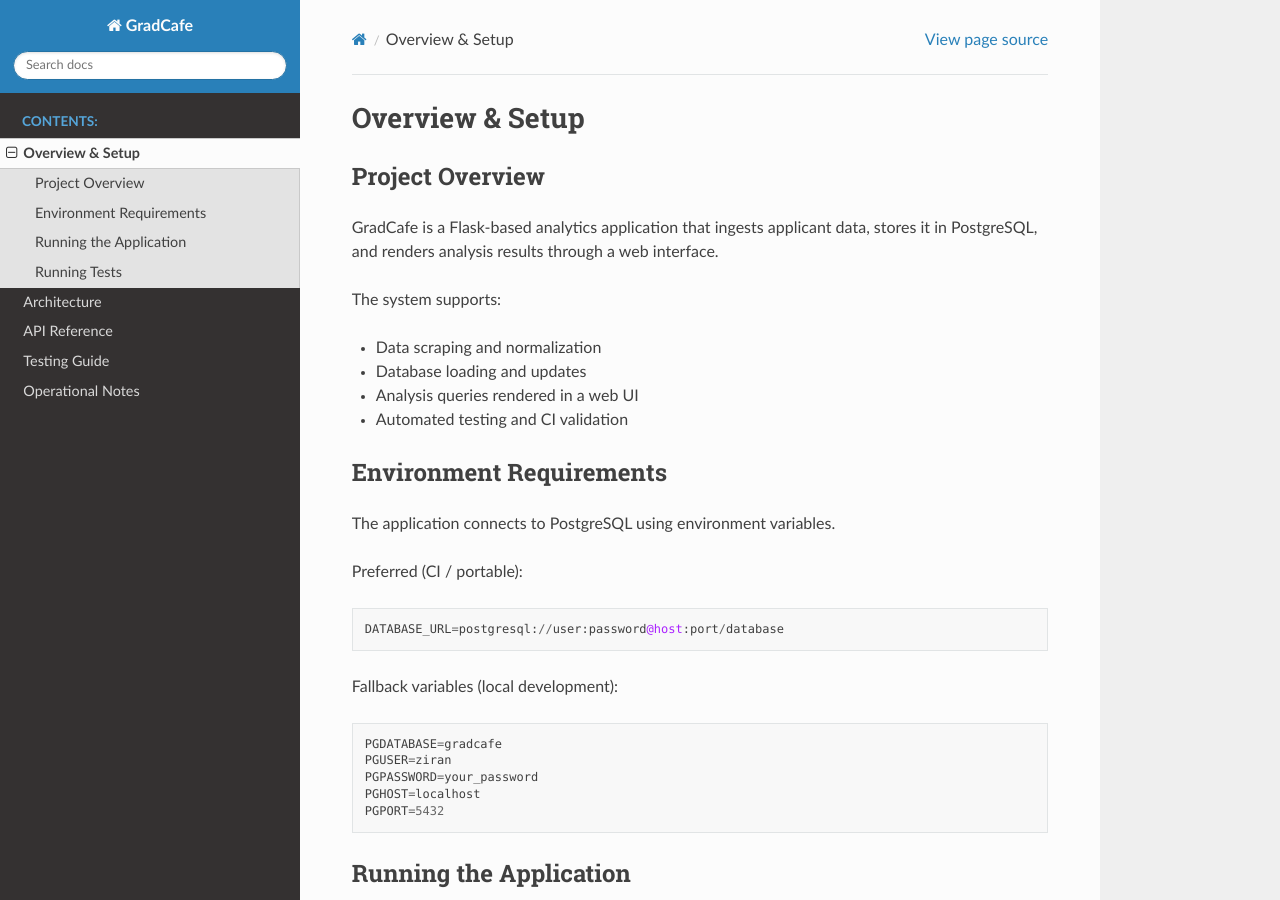
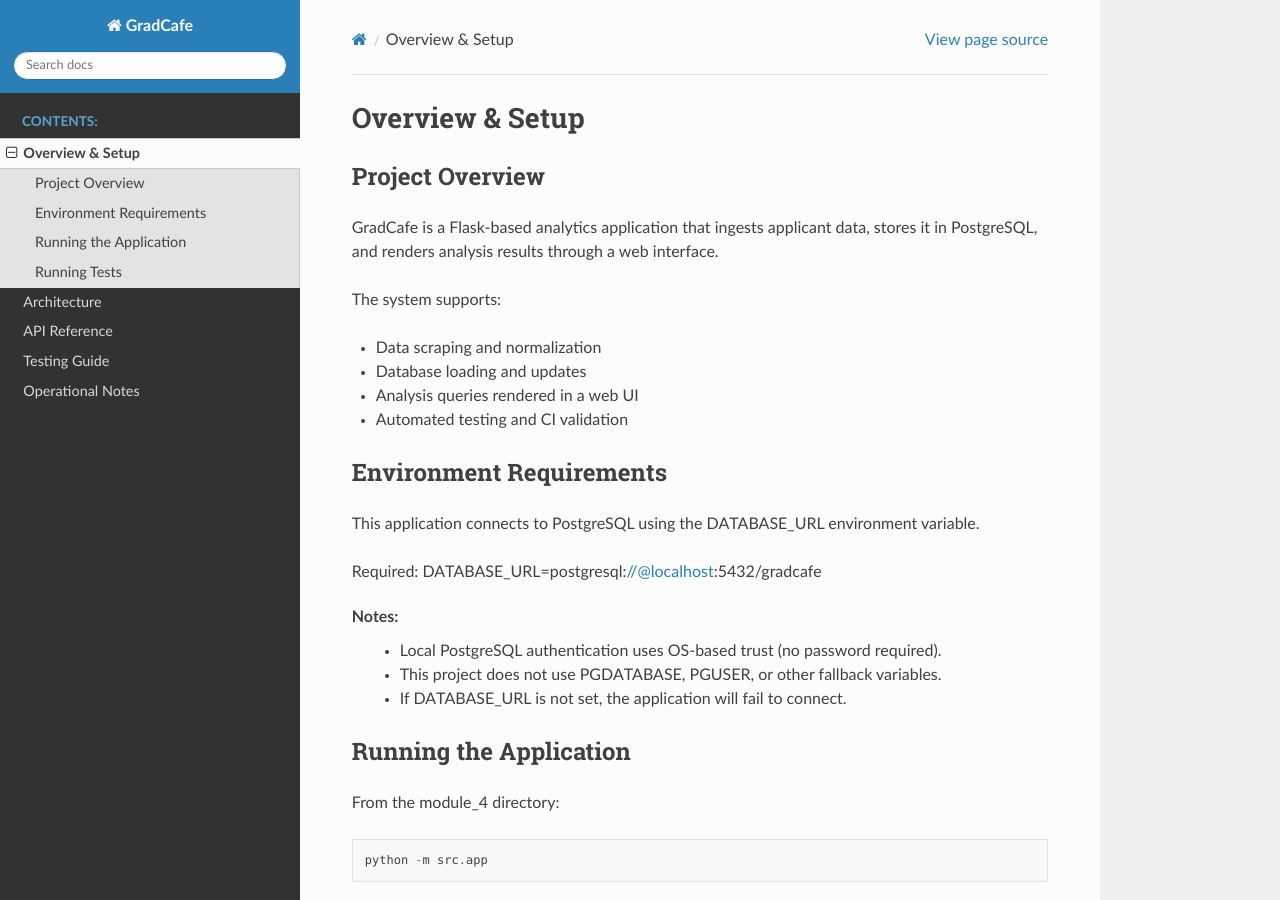
Before and after one commit to nziran/jhu_software_concepts, a Sphinx documentation site: the page built from module_4/docs/source/overview.rst, in a window 1280 px wide and 900 px high. Built offline with Sphinx 7.4.7 and the Read the Docs theme 3.1.0, drawn with Linux system fonts in a browser that asks for light colours.

Commit message:
Corrected information

```diff
--- a/module_4/docs/source/overview.rst
+++ b/module_4/docs/source/overview.rst
@@ -17,23 +17,15 @@
 Environment Requirements
 ------------------------
 
-The application connects to PostgreSQL using environment variables.
+This application connects to PostgreSQL using the DATABASE_URL environment variable.
 
-Preferred (CI / portable):
+Required:
+DATABASE_URL=postgresql://@localhost:5432/gradcafe
 
-::
-
-   DATABASE_URL=postgresql://user:password@host:port/database
-
-Fallback variables (local development):
-
-::
-
-   PGDATABASE=gradcafe
-   PGUSER=ziran
-   PGPASSWORD=your_password
-   PGHOST=localhost
-   PGPORT=5432
+Notes:
+	•	Local PostgreSQL authentication uses OS-based trust (no password required).
+	•	This project does not use PGDATABASE, PGUSER, or other fallback variables.
+	•	If DATABASE_URL is not set, the application will fail to connect.
 
 Running the Application
 -----------------------
```
